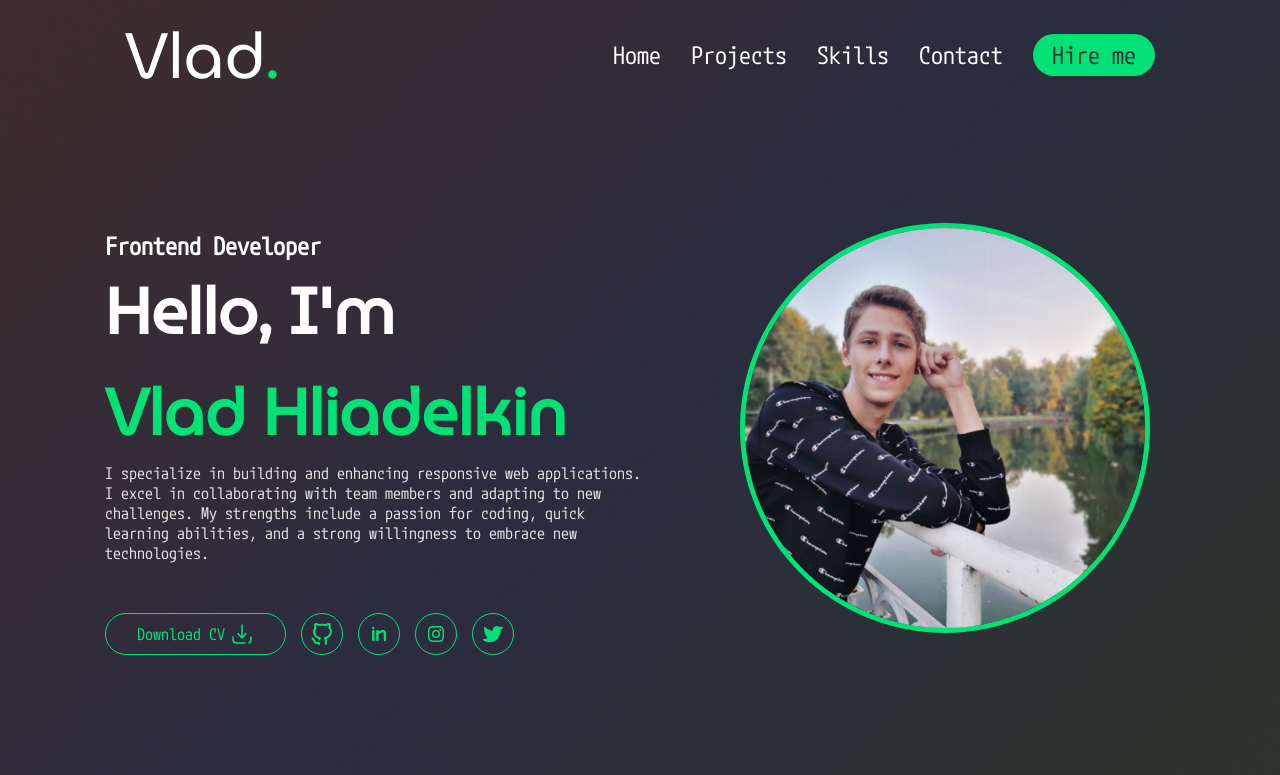
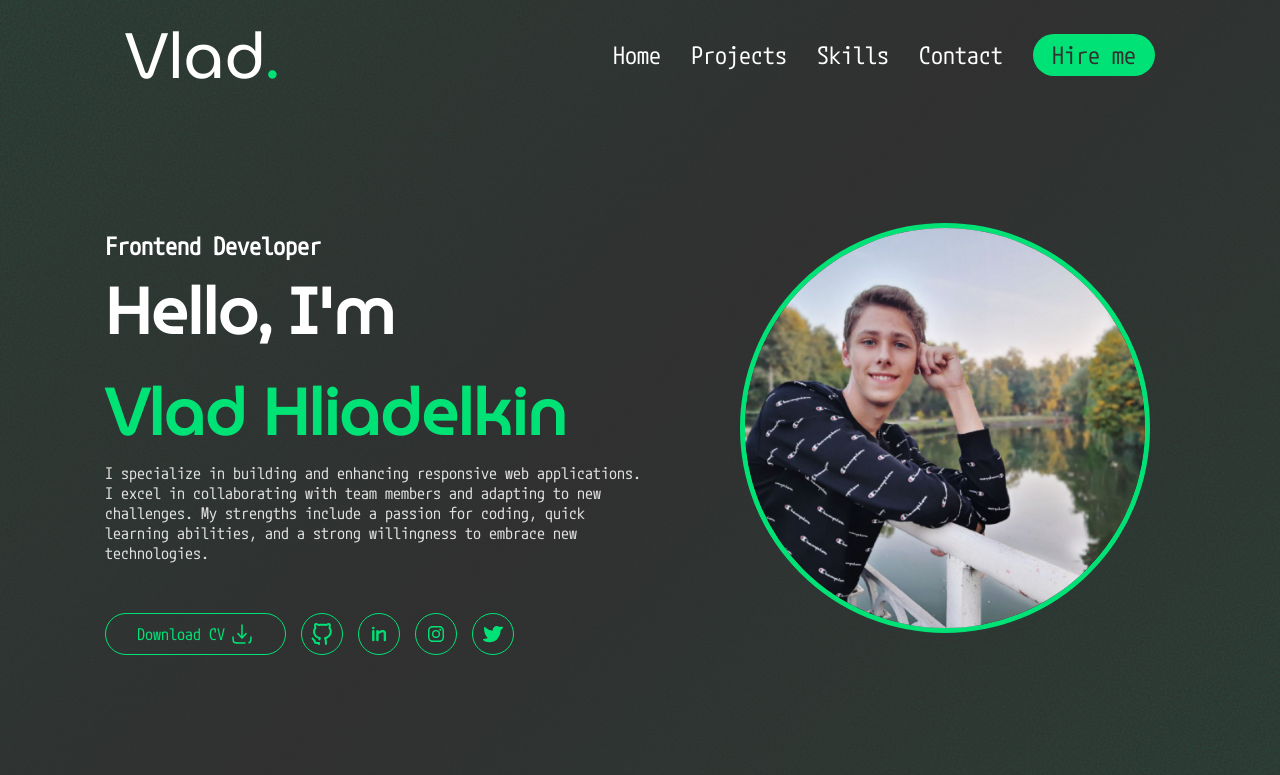
Before and after one commit to IRFI4/my-portfolio, a React (Create React App) app: page / in a window 1280 px wide. Shown: the top 775 px of the page. Built offline with nearby package versions, Linux system fonts and the light colour scheme.

Commit message:
modified data.js, changed App.scss

```diff
--- a/src/app/App.scss
+++ b/src/app/App.scss
@@ -45,11 +45,18 @@ body {
   inset: 0;
   z-index: 0;
 
-  background-image: linear-gradient(
+//   background-image: linear-gradient(
+//       135deg,
+//       red 0%,
+//       blue 50%,
+//       green 100%
+//     );
+
+ background-image: linear-gradient(
       135deg,
-      red 0%,
-      blue 50%,
-      green 100%
+      var(--primaryLight),
+      #3d3d3d,
+      var(--primaryLight)
     );
 
   -webkit-mask-image: url("../assets/background-effects/grainy.svg");
--- a/src/data.js
+++ b/src/data.js
@@ -92,16 +92,16 @@ const data = {
     aboutMe: [
         {
             id: 'Name',
-            value: 'Vlad Hliadielkin'
+            value: 'Vladyslav Hliadielkin'
         }, {
             id: 'Age',
-            value: '21 Years'
+            value: '23 Years'
         }, {
             id: 'Hobbies',
             value: 'Sport, Chess'
         }, {
             id: 'Phone',
-            value: '(+380)95 104 9688'
+            value: '(+48)690 931 180'
         }, {
             id: 'Email',
             value: 'vladisglyadelkin@gmail.com'
@@ -110,7 +110,7 @@ const data = {
             value: 'English, Ukrainian'
         }, {
             id: 'Location',
-            value: 'Ukraine, Marhanets'
+            value: 'Poland, Otwock'
         }, {
             id: 'Work Preference',
             value: 'Remote'
@@ -120,7 +120,7 @@ const data = {
         {
             icon: 'phone',
             id: 'Phone',
-            value: '(+380)95 104 9688'
+            value: '(+48)690 931 180'
         }, {
             icon: 'mail',
             id: 'Email',
@@ -128,7 +128,7 @@ const data = {
         }, {
             icon: 'location',
             id: 'Address',
-            value: 'Ukraine, Marhanets 53400'
+            value: 'Poland, Otwock 05-400'
         }
     ]
 }
```
Also changed, not shown: src/assets/background-effects/grainy.svg.
